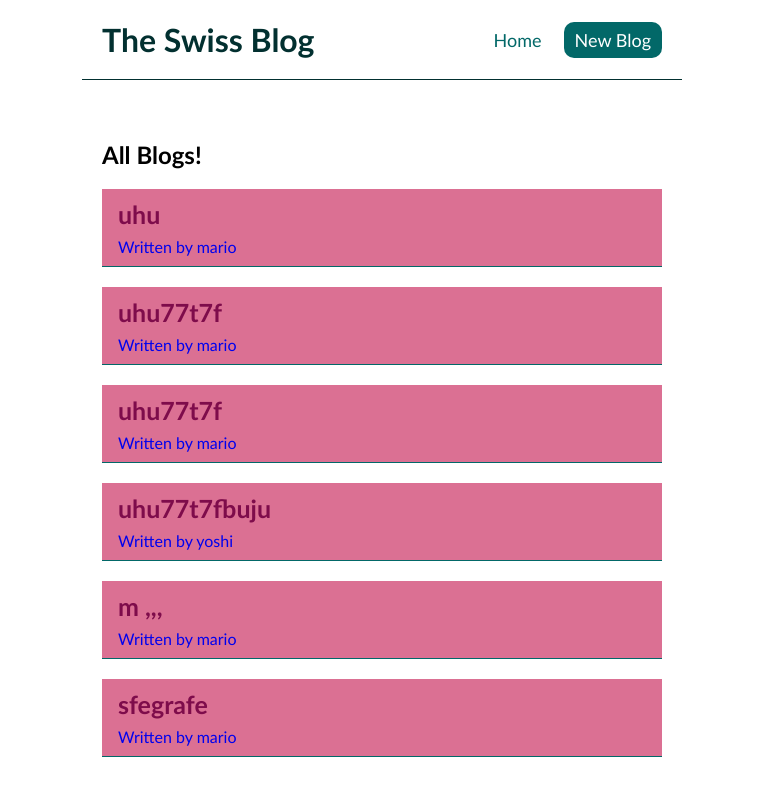
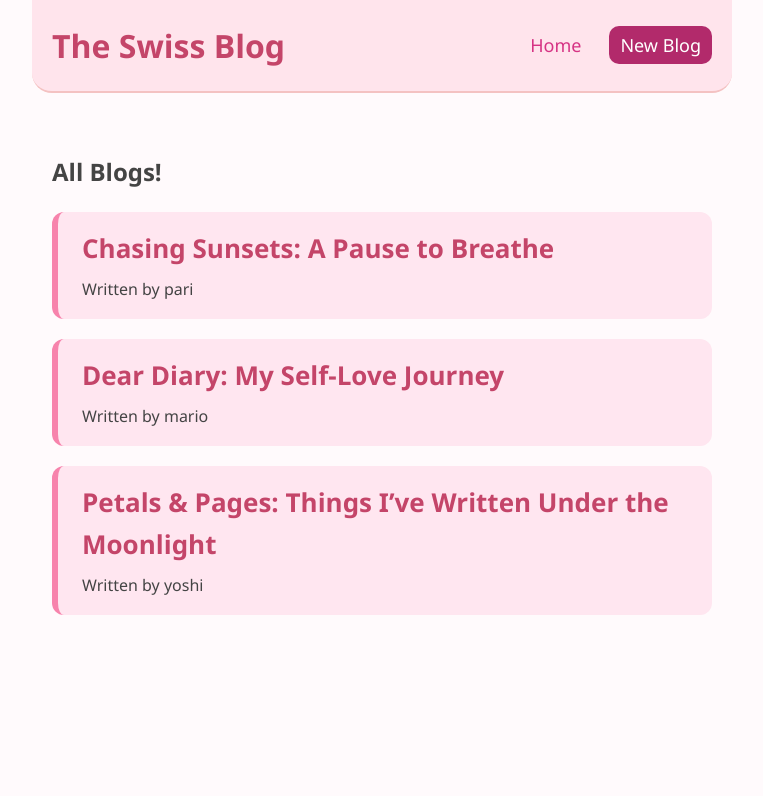
Before and after one commit to PariBainsla/Swiss_Blog, a React (Create React App) app: page / in a window 1280 px wide. Shown: the top 796 px of the page, without its empty margins (258-1021 px from the left). Built offline with nearby package versions, Linux system fonts and the light colour scheme; data requests are answered from the project's data file.

Commit message:
CSS changes

```diff
--- a/data/db.json
+++ b/data/db.json
@@ -1,40 +1,22 @@
 {
   "blogs": [
     {
-      "id": "8658",
-      "title": "uhu",
-      "body": "kiji",
+      "id": "9365",
+      "title": "Chasing Sunsets: A Pause to Breathe",
+      "body": "There’s something truly magical about sunsets.\n\nThe way the sky melts into shades of blush, gold, and lavender feels like the universe’s way of telling us to slow down. In a world that keeps urging us to hustle, chase, and outperform, sunsets remind me that it’s okay to just pause… to simply be.\n\nI’ve always been drawn to the quiet in-between moments—the hush before the stars appear, the soft breeze that carries the last warmth of the day. Watching the sun dip below the horizon feels like nature is tucking itself in, and in that softness, I find peace.\n\nLately, I’ve made it a ritual—every time the sky starts glowing, I step out onto my balcony with a warm cup of tea. I leave my phone inside. I don’t record. I just watch. I let the stillness seep in.\n\nIn those moments, I’m not a student, or a daughter, or someone striving to achieve anything. I’m just a soul, watching the sky do its thing. And that’s been incredibly healing.\n\nSunsets have taught me to embrace the art of slowing down—to breathe deeply, to feel fully, and to honor the endings that pave the way for new beginnings.\n\nNot every day is easy, and not every night is kind. But if I’ve learned one thing, it’s this:\nEven the sun, with all its strength, needs rest.\nAnd so do we.\n\n",
+      "author": "pari"
+    },
+    {
+      "id": "11db",
+      "title": "Dear Diary: My Self-Love Journey",
+      "body": "There was a time when I constantly questioned my worth.\n\nI looked for validation in compliments, in likes, in people who didn’t even know how to love themselves. I wanted to be enough—for them, for society, for a version of myself that was always chasing perfection.\n\nBut life had other plans.\n\nIt began quietly. A morning where I looked in the mirror and didn’t criticize. An afternoon where I chose rest over productivity without guilt. A night where I forgave myself for not having it all figured out.\n\nThis is what self-love looks like for me now.\nNot loud declarations, but gentle whispers:\n\"You are doing your best.\"\n\"You don’t have to earn rest.\"\n\"You are enough as you are.\"\n\nI started writing affirmations in my journal, speaking kindly to my reflection, and surrounding myself with softness—people who didn’t demand, but nurtured. I stopped shrinking to make others comfortable.\n\nThe journey hasn’t been perfect. Some days, I slip. But every time I rise again, I rise with more grace.\n\nSelf-love isn’t a destination. It’s a daily decision to choose myself.\nTo water the garden within me.",
       "author": "mario"
     },
     {
-      "id": "f099",
-      "title": "uhu77t7f",
-      "body": "kijiuhiuuu8o",
-      "author": "mario"
-    },
-    {
-      "id": "6700",
-      "title": "uhu77t7f",
-      "body": "kijiuhiuuu8o",
-      "author": "mario"
-    },
-    {
-      "id": "eb54",
-      "title": "uhu77t7fbuju",
-      "body": "kijiuhiuuu8ohiiihn",
+      "id": "7284",
+      "title": "Petals & Pages: Things I’ve Written Under the Moonlight",
+      "body": "Some thoughts can only be born at night.\n\nWhen the world is asleep and the stars are blinking stories we’ve forgotten to tell. That’s when I write—wrapped in silence, with only the moon and my heart to guide me.\n\nI write about things I can’t say out loud.\nAbout the people I miss. The love I gave. The parts of me I left behind in old conversations and unspoken goodbyes.\n\nThere’s something sacred about midnight writing. It’s honest. Raw. You can’t lie to yourself when it’s just you, a pen, and the hum of the night.\n\nSome nights, I reread old pages and cry. Some nights, I find poems I don’t remember writing. All of it is me—pieces I’ve placed gently between lines like pressed flowers in a diary.\n\nThis blog is a garden of my midnight musings. A place where petals meet pages.\nWhere emotions are held without judgment.\nWhere stories are safe to bloom, even in the dark",
       "author": "yoshi"
-    },
-    {
-      "id": "0466",
-      "title": "m ,,,",
-      "body": "juhuh",
-      "author": "mario"
-    },
-    {
-      "id": "9f0d",
-      "title": "sfegrafe",
-      "body": "afeewfwg",
-      "author": "mario"
     }
   ]
 }
--- a/src/BlogDetails.js
+++ b/src/BlogDetails.js
@@ -20,13 +20,13 @@ const BlogDetails = () => {
             {error && <div>{error}</div>}
             {blog && (
                 <article>
-                    <h2>{blog.title}</h2>
-                    <p>Written by {blog.author}</p>
+                    <h1>{blog.title}</h1>
+                    <h3>Written by {blog.author}</h3>
                     <div>{blog.body}</div>
+                    <h4>Blog Details - {id}</h4>
                     <button onClick={handleClick}>Delete</button>
                 </article>
             )}
-            <h2>Blog Details - {id}</h2>
         </div>
      );
 }
--- a/src/Create.js
+++ b/src/Create.js
@@ -35,8 +35,9 @@ const handleSubmit = (e) => {
                 <textarea required value={body} onChange={(e) => setBody(e.target.value)}></textarea>
                 <label>Blog Author:</label>
                 <select value={author} onChange={(e) => setAuthor(e.target.value)}>
-                    <option value="mario">mario</option>
-                    <option value="yoshi">yoshi</option>
+                    <option value="mario">Mario</option>
+                    <option value="yoshi">Yoshi</option>
+                    <option value="Pari">Pari</option>
                 </select>
             { !isPending && <button>Add Blog</button>}
             { isPending && <button disabled>Adding Blog...</button>}
--- a/src/Navbar.js
+++ b/src/Navbar.js
@@ -8,7 +8,7 @@ const Navbar = () => {
                 <Link to="/">Home</Link>
                 <Link to="/create" style={{
                     color: "white",
-                    backgroundColor: '#026868',
+                    backgroundColor: '#b22a6b',
                     borderRadius: '10px',
                     padding: '7px 11px'
                 }} >New Blog</Link>
--- a/src/index.css
+++ b/src/index.css
@@ -1,90 +1,223 @@
-*{
+* {
   margin: 0;
   padding: 0;
   box-sizing: border-box;
-  font-family: 'Gill Sans', 'Gill Sans MT', Calibri, 'Trebuchet MS', sans-serif;
+  font-family: 'Segoe UI', 'Gill Sans', 'Calibri', sans-serif;
 }
 
-.navbar{
-  /* background-color: aqua; */
+body {
+  background-color: #fffafc;
+  color: #444;
+  line-height: 1.6;
+}
+
+.navbar {
   padding: 20px;
   display: flex;
   align-items: center;
   margin: auto;
-  /* justify-content: space-around; */
-  max-width: 600px;
-  border-bottom: 1px solid #023030;
+  max-width: 700px;
+  border-bottom: 2px solid #f4c2c2;
+  background-color: #ffe4ec;
+  border-radius: 0 0 20px 20px;
 }
 
-.navbar h1{
-  color: #023030;
+.navbar h1 {
+  color: #c44569;
+  font-weight: 700;
 }
 
-.navbar .links{
+.navbar .links {
   margin-left: auto;
 }
 
 .navbar a {
   margin-left: 16px;
   text-decoration: none;
-  padding: 6px;
+  padding: 6px 12px;
   font-size: 18px;
-  /* font-weight: bold; */
-  color: #026868;
+  color: #d63384;
+  border-radius: 8px;
+  transition: background-color 0.3s ease;
 }
 
-.navbar a:hover{
-  cursor: pointer;
-  color: rgb(7, 156, 167);
+.navbar a:hover {
+  background-color: #fce1ef;
+  color: #a61c55;
 }
 
 .content {
-  max-width: 600px;
+  max-width: 700px;
   margin: 40px auto;
   padding: 20px;
-  /* background-color: blue; */
 }
 
-/* blog previews */
-.blog-preview{
-  padding: 10px 16px;
-  margin: 20px 0;
-  background-color: palevioletred;
-  border-bottom: 1px solid #026868;
+.content h1{
+  color: #c44569;;
 }
 
-.blog-preview:hover{
-  box-shadow: 1px 3px 5px #695ec7;
+.content h3{
+  color: #d67691;;
 }
 
-.blog-preview h3{
-  font-size: 25px;
-  color: rgb(126, 12, 75);
+.content h4{
+  color: #d694a7;;
+}
+
+.blog-preview {
+  padding: 16px 24px;
+  margin: 20px 0;
+  background-color: #ffe6f0;
+  border-left: 6px solid #f783ac;
+  border-radius: 12px;
+  transition: box-shadow 0.3s ease;
+}
+
+.blog-preview:hover {
+  box-shadow: 2px 4px 12px rgba(255, 105, 180, 0.3);
+}
+
+.blog-preview h3 {
+  font-size: 26px;
+  color: #c44569;
   margin-bottom: 8px;
 }
 
-.blog-preview a{
+.blog-preview a {
   text-decoration: none;
+  color: inherit;
 }
 
-.blog-details h2{
-  font-size: 20px;
-  color: #1ff0f0;
+.blog-details h2 {
+  font-size: 28px;
+  color: #d63384;
   margin-bottom: 10px;
 }
 
-.blog-details div{
+.blog-details div {
   margin: 20px 0;
 }
 
-.blog-details button{
-  background: #695ec7;
+.blog-details button {
+  background: #f783ac;
+  color: #fff;
+  border: none;
+  padding: 10px 16px;
+  border-radius: 10px;
+  cursor: pointer;
+  font-weight: bold;
+  transition: background-color 0.3s ease;
+}
+
+.blog-details button:hover {
+  background-color: #e65a91;
+}
+
+.create {
+  max-width: 500px;
+  margin: 0 auto;
+  text-align: center;
+  background-color: #ffe4ec;
+  border-bottom: 2px solid #f4c2c2;
+  padding: 30px;
+  border-radius: 16px;
+  box-shadow: 0px 4px 10px rgba(255, 105, 180, 0.1);
+}
+
+.create label {
+  text-align: left;
+  display: block;
+  margin-top: 10px;
+  font-weight: 500;
+}
+
+.create h2 {
+  font-size: 24px;
+  color: #c44569;
+  margin-bottom: 30px;
+}
+
+.create input,
+.create textarea,
+.create select {
+  width: 100%;
+  padding: 10px;
+  margin: 10px 0;
+  border: 2px solid #f783ac;
+  border-radius: 8px;
+  outline: none;
+  font-size: 16px;
+}
+
+.create button {
+  background: #f783ac;
   color: #fff;
   border: 0;
-  padding: 8px;
-  border-radius: 8px;
+  padding: 10px 20px;
+  border-radius: 10px;
+  font-size: 16px;
   cursor: pointer;
+  margin-top: 10px;
+  transition: background-color 0.3s ease;
 }
+
+.create button:hover {
+  background-color: #e65a91;
+}
+
+.not-found {
+  text-align: center;
+  padding: 60px 20px;
+  font-family: 'Segoe UI', Tahoma, Geneva, Verdana, sans-serif;
+  color: #333;
+  animation: fadeIn 0.7s ease-in;
+}
+
+.not-found h1 {
+  font-size: 120px;
+  margin: 0;
+  color: #ff6b81;
+  font-weight: bold;
+}
+
+.not-found h2 {
+  font-size: 32px;
+  margin-top: 10px;
+  color: #c44569;
+}
+
+.not-found p {
+  font-size: 18px;
+  margin: 20px 0;
+  color: #57606f;
+}
+
+.not-found a {
+  display: inline-block;
+  margin-top: 10px;
+  padding: 12px 24px;
+  background-color: #d63384;
+  color: #fff;
+  border-radius: 10px;
+  text-decoration: none;
+  transition: background-color 0.3s ease;
+}
+
+.not-found a:hover {
+  background-color: #b22a6b;
+}
+
+@keyframes fadeIn {
+  from {
+    opacity: 0;
+    transform: translateY(-20px);
+  }
+  to {
+    opacity: 1;
+    transform: translateY(0);
+  }
+}
+
 
 /*create new blog form*/
 .create{
@@ -100,7 +233,7 @@
 
 .create h2{
   font-size: 20px;
-  color: #023030;
+  color:#c44569;
   margin-bottom: 30px;
 }
 
@@ -108,14 +241,14 @@
   width: 100%;
   padding: 6px 10px;
   margin: 10px 0;
-  border: 1px solid #1ff0f0;
+  border: 1px solid #f4c2c2;
   box-sizing: border-box;
   display: block;
 }
 
 .create button{
-  background: #6b7e7e;
-  color: #754343;
+  background: #b22a6b;
+  color:#fff;
   border: 0;
   padding: 8px;
   border-radius: 8px;
```
